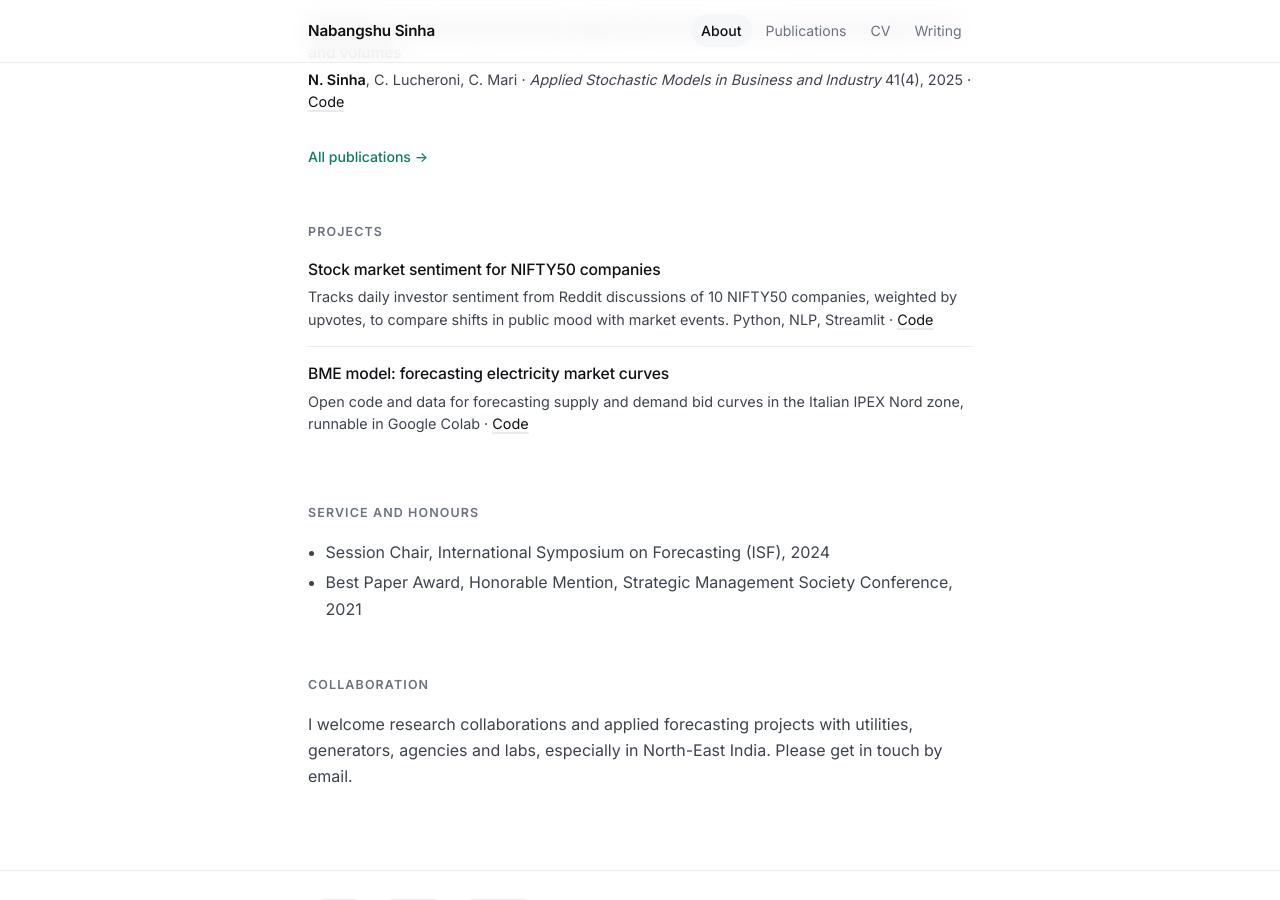
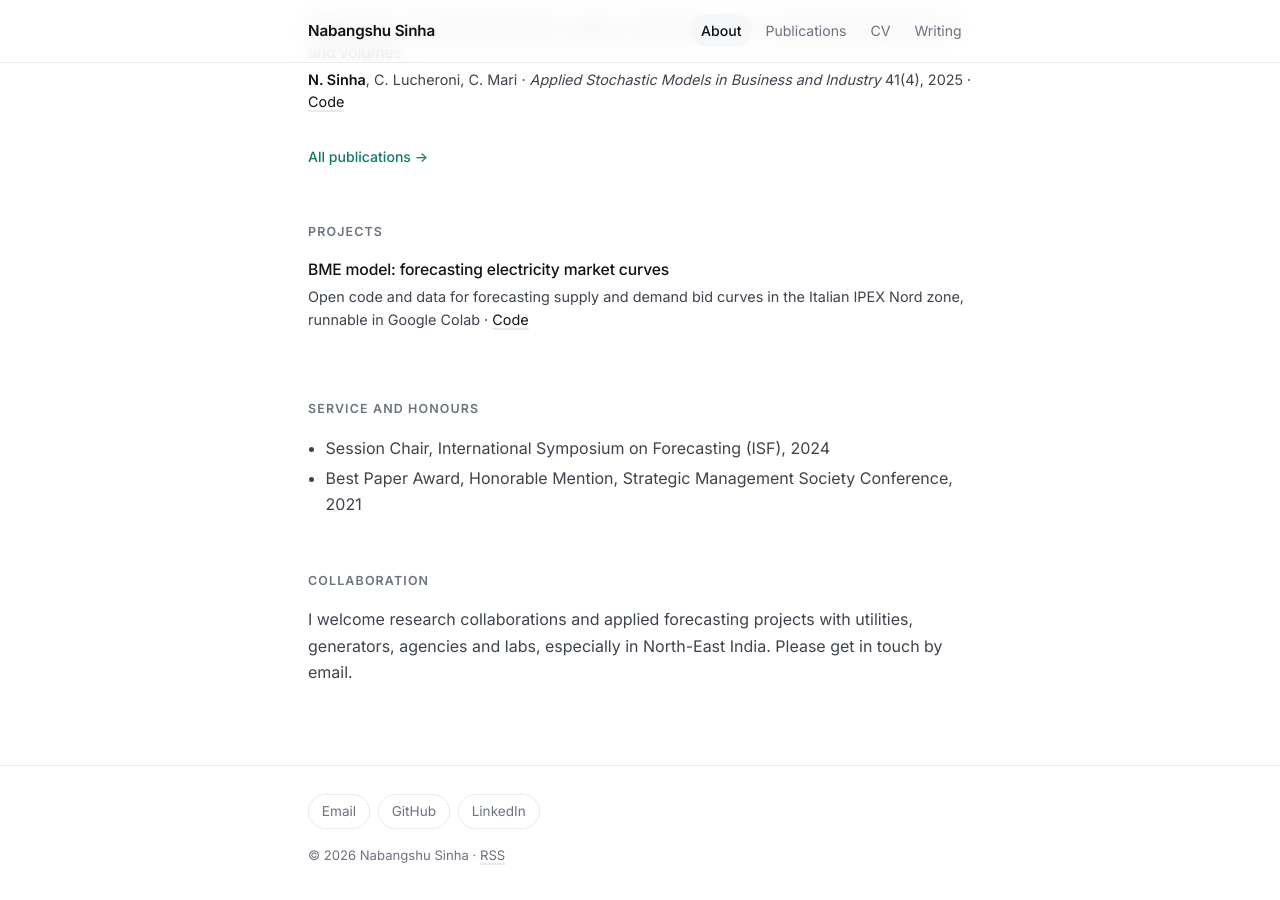
Before and after one commit to nabangshu/nabangshu.github.io, a Jekyll site: the page built from index.html, in a window 1280 px wide and 900 px high, scrolled down 1700 px. Built offline with Jekyll 4.4.1, drawn with Linux system fonts in a browser that asks for light colours.

Commit message:
Remove stock-market sentiment project from About page
Co-Authored-By: Claude Opus 5.5 <noreply@anthropic.com>

```diff
--- a/index.html
+++ b/index.html
@@ -79,12 +79,6 @@ title: Home
 <h2>Projects</h2>
 <ul class="pubs">
   <li>
-    <span class="ptitle">Stock market sentiment for NIFTY50 companies</span>
-    Tracks daily investor sentiment from Reddit discussions of 10 NIFTY50 companies, weighted by
-    upvotes, to compare shifts in public mood with market events. Python, NLP, Streamlit ·
-    <a href="https://github.com/nabangshu/stock-market-sentiment">Code</a>
-  </li>
-  <li>
     <span class="ptitle">BME model: forecasting electricity market curves</span>
     Open code and data for forecasting supply and demand bid curves in the Italian IPEX Nord
     zone, runnable in Google Colab ·
```
